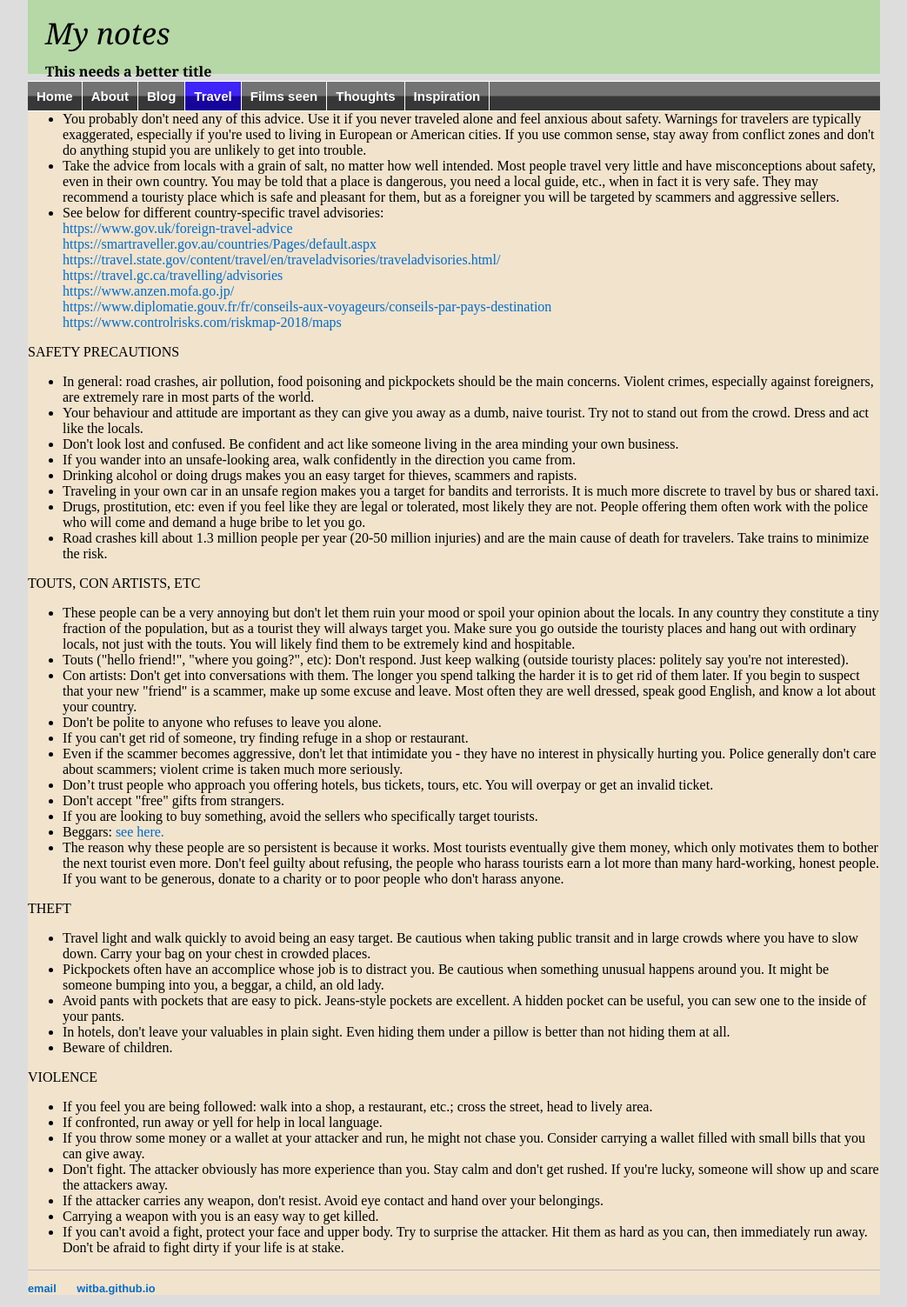
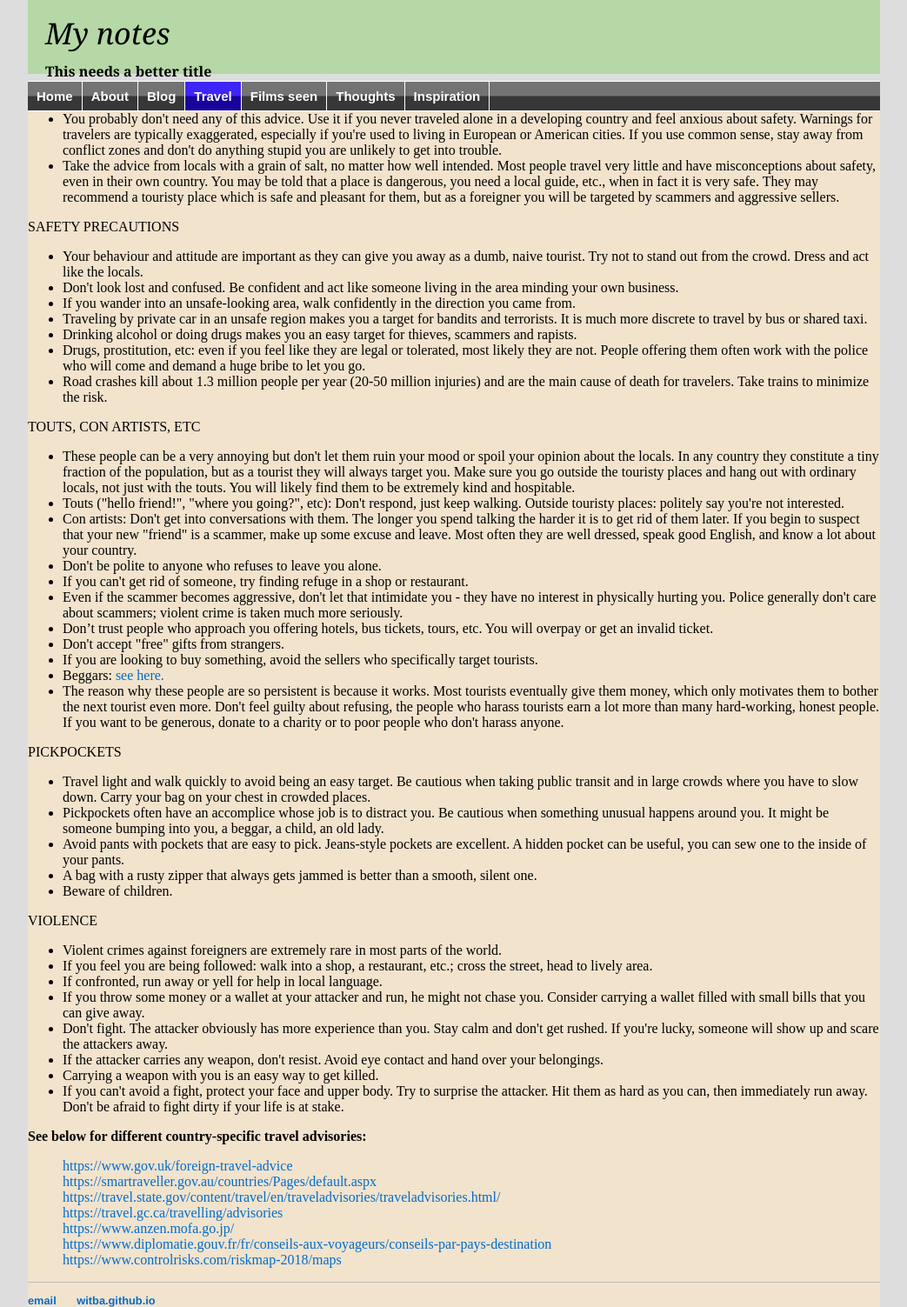
Before and after one commit to witba/witba.github.io, a Jekyll site: the page built from travel/safety.html, in a window 1280 px wide. Shown: the whole page at 87% size, without its empty margins (118-1161 px from the left). Built offline with Jekyll 4.4.1, drawn with Linux system fonts in a browser that asks for light colours.

Commit message:
Update safety.html

```diff
--- a/travel/safety.html
+++ b/travel/safety.html
@@ -6,32 +6,23 @@ title: Travel advice
 <div class="travel">
 
 <ul>
-<li>You probably don't need any of this advice. Use it if you never traveled alone and feel anxious about safety. Warnings for travelers are typically exaggerated, especially if you're used to living in European or American cities. If you use common sense, stay away from conflict zones and don't do anything stupid you are unlikely to get into trouble.<br>
+<li>You probably don't need any of this advice. Use it if you never traveled alone in a developing country and feel anxious about safety. Warnings for travelers are typically exaggerated, especially if you're used to living in European or American cities. If you use common sense, stay away from conflict zones and don't do anything stupid you are unlikely to get into trouble.<br>
 <li>Take the advice from locals with a grain of salt, no matter how well intended. Most people travel very little and have misconceptions about safety, even in their own country. You may be told that a place is dangerous, you need a local guide, etc., when in fact it is very safe. They may recommend a touristy place which is safe and pleasant for them, but as a foreigner you will be targeted by scammers and aggressive sellers.<br>
-<li>See below for different country-specific travel advisories:<br>
-<a href="https://www.gov.uk/foreign-travel-advice">https://www.gov.uk/foreign-travel-advice</a><br />
-<a href="https://smartraveller.gov.au/countries/Pages/default.aspx">https://smartraveller.gov.au/countries/Pages/default.aspx</a><br />
-<a href="https://travel.state.gov/content/travel/en/traveladvisories/traveladvisories.html/">https://travel.state.gov/content/travel/en/traveladvisories/traveladvisories.html/</a><br/>
-<a href="https://travel.gc.ca/travelling/advisories">https://travel.gc.ca/travelling/advisories</a><br/>
-<a href="https://www.anzen.mofa.go.jp/">https://www.anzen.mofa.go.jp/</a><br />
-<a href="https://www.diplomatie.gouv.fr/fr/conseils-aux-voyageurs/conseils-par-pays-destination">https://www.diplomatie.gouv.fr/fr/conseils-aux-voyageurs/conseils-par-pays-destination</a><br />
-<a href="https://www.controlrisks.com/riskmap-2018/maps">https://www.controlrisks.com/riskmap-2018/maps</a>
 </ul>
 <p>SAFETY PRECAUTIONS</p>
 <ul>
-<li>In general: road crashes, air pollution, food poisoning and pickpockets should be the main concerns. Violent crimes, especially against foreigners, are extremely rare in most parts of the world.</li>
 <li>Your behaviour and attitude are important as they can give you away as a dumb, naive tourist. Try not to stand out from the crowd. Dress and act like the locals.</li>
 <li>Don't look lost and confused. Be confident and act like someone living in the area minding your own business.</li>
 <li>If you wander into an unsafe-looking area, walk confidently in the direction you came from.</li>
+<li>Traveling by private car in an unsafe region makes you a target for bandits and terrorists. It is much more discrete to travel by bus or shared taxi.</li>
 <li>Drinking alcohol or doing drugs makes you an easy target for thieves, scammers and rapists.</li>
-<li>Traveling in your own car in an unsafe region makes you a target for bandits and terrorists. It is much more discrete to travel by bus or shared taxi.</li>
 <li>Drugs, prostitution, etc: even if you feel like they are legal or tolerated, most likely they are not. People offering them often work with the police who will come and demand a huge bribe to let you go.</li>
 <li>Road crashes kill about 1.3 million people per year (20-50 million injuries) and are the main cause of death for travelers. Take trains to minimize the risk.
 </ul>
 <p>TOUTS, CON ARTISTS, ETC</p>
 <ul>
 <li>These people can be a very annoying but don't let them ruin your mood or spoil your opinion about the locals. In any country they constitute a tiny fraction of the population, but as a tourist they will always target you. Make sure you go outside the touristy places and hang out with ordinary locals, not just with the touts. You will likely find them to be extremely kind and hospitable. </li>
-<li>Touts ("hello friend!", "where you going?", etc): Don't respond. Just keep walking (outside touristy places: politely say you're not interested).</li>
+<li>Touts ("hello friend!", "where you going?", etc): Don't respond, just keep walking. Outside touristy places: politely say you're not interested.</li>
 <li>Con artists: Don't get into conversations with them. The longer you spend talking the harder it is to get rid of them later. If you begin to suspect that your new "friend" is a scammer, make up some excuse and leave. Most often they are well dressed, speak good English, and know a lot about your country.</li>
 <li>Don't be polite to anyone who refuses to leave you alone.</li>
 <li>If you can't get rid of someone, try finding refuge in a shop or restaurant.</li>
@@ -42,16 +33,17 @@ title: Travel advice
 <li>Beggars: <a href="ethics.html" target=_blank>see here.</a></li>
 <li>The reason why these people are so persistent is because it works. Most tourists eventually give them money, which only motivates them to bother the next tourist even more. Don't feel guilty about refusing, the people who harass tourists earn a lot more than many hard-working, honest people. If you want to be generous, donate to a charity or to poor people who don't harass anyone.</li>
 </ul>
-<p>THEFT</p>
+<p>PICKPOCKETS</p>
 <ul>
 <li>Travel light and walk quickly to avoid being an easy target. Be cautious when taking public transit and in large crowds where you have to slow down. Carry your bag on your chest in crowded places.</li>
 <li>Pickpockets often have an accomplice whose job is to distract you. Be cautious when something unusual happens around you. It might be someone bumping into you, a beggar, a child, an old lady. </li>
 <li>Avoid pants with pockets that are easy to pick. Jeans-style pockets are excellent. A hidden pocket can be useful, you can sew one to the inside of your pants.</li>
-<li>In hotels, don't leave your valuables in plain sight. Even hiding them under a pillow is better than not hiding them at all.</li>
+<li>A bag with a rusty zipper that always gets jammed is better than a smooth, silent one.</li>
 <li>Beware of children.</li>
 </ul>
 <p>VIOLENCE</p>
 <ul>
+<li>Violent crimes against foreigners are extremely rare in most parts of the world.</li>
 <li>If you feel you are being followed: walk into a shop, a restaurant, etc.; cross the street, head to lively area.</li>
 <li>If confronted, run away or yell for help in local language.</li>
 <li>If you throw some money or a wallet at your attacker and run, he might not chase you. Consider carrying a wallet filled with small bills that you can give away.</li>
@@ -60,3 +52,13 @@ title: Travel advice
 <li>Carrying a weapon with you is an easy way to get killed.</li>
 <li>If you can't avoid a fight, protect your face and upper body. Try to surprise the attacker. Hit them as hard as you can, then immediately run away. Don't be afraid to fight dirty if your life is at stake.</li>
 </ul>
+<b>See below for different country-specific travel advisories:</b><br>
+<ul>
+<a href="https://www.gov.uk/foreign-travel-advice">https://www.gov.uk/foreign-travel-advice</a><br />
+<a href="https://smartraveller.gov.au/countries/Pages/default.aspx">https://smartraveller.gov.au/countries/Pages/default.aspx</a><br />
+<a href="https://travel.state.gov/content/travel/en/traveladvisories/traveladvisories.html/">https://travel.state.gov/content/travel/en/traveladvisories/traveladvisories.html/</a><br/>
+<a href="https://travel.gc.ca/travelling/advisories">https://travel.gc.ca/travelling/advisories</a><br/>
+<a href="https://www.anzen.mofa.go.jp/">https://www.anzen.mofa.go.jp/</a><br />
+<a href="https://www.diplomatie.gouv.fr/fr/conseils-aux-voyageurs/conseils-par-pays-destination">https://www.diplomatie.gouv.fr/fr/conseils-aux-voyageurs/conseils-par-pays-destination</a><br />
+<a href="https://www.controlrisks.com/riskmap-2018/maps">https://www.controlrisks.com/riskmap-2018/maps</a>
+</ul>
```
